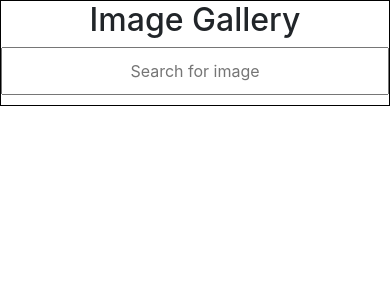
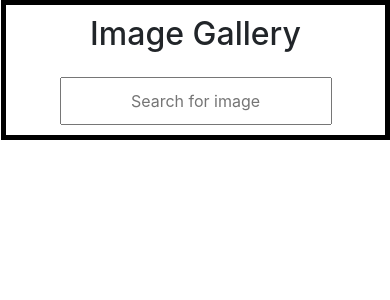
Before and after one commit to morbenrachel/responsiveGallery, a React (Create React App) app: page / in a window 390 px wide. Shown: the top 300 px of the page. Built offline with nearby package versions, Linux system fonts and the light colour scheme.

Commit message:
top container also responsive

```diff
--- a/src/App.css
+++ b/src/App.css
@@ -1,10 +1,20 @@
+.app {
+  display: grid;
+}
+
+h2 {
+  margin-top: 10px;
+  text-align: center;
+}
+
 .top-container {
-  text-align: center;
-  border: 1px solid black;
+  margin-left: 1px;
+  border: 5px solid black;
+  display: grid;
+  justify-content: center;
+  grid-template-rows: repeat(auto-fill, minmax(var(--auto-grid-min-size), 1fr));
+  grid-gap: 1rem;
   margin-bottom: 20px;
-  /* display: grid;
-  grid-gap: 1rem; */
-  /* grid-template-rows: repeat(auto-fit, minmax(19rem, 1fr)); */
 }
 
 .no-results {
@@ -14,12 +24,3 @@
 .drop-down-list {
   margin-bottom: 20px;
 }
-
-/* input {
-  text-align: center;
-  margin-bottom: 10px;
-  box-sizing: border-box;
-  width: 100%;
-  max-width: 500px;
-  padding: 10px;
-} */
--- a/src/App.js
+++ b/src/App.js
@@ -12,7 +12,7 @@ import _ from "lodash";
 export default class App extends React.Component {
   constructor(props) {
     super(props);
-    // localStorage.removeItem(constants.LOCAL_STORAGE_KEY); //********** */
+    localStorage.removeItem(constants.LOCAL_STORAGE_KEY); //********** */
     this.onSearch = _.debounce(this.onSearch, constants.DEBOUNCE_VALUE);
     const savedSearches = JSON.parse(
       localStorage.getItem(constants.LOCAL_STORAGE_KEY)
@@ -82,14 +82,18 @@ export default class App extends React.Component {
 
   render() {
     return (
-      <div>
+      <div className="app">
         <div className="top-container">
-          <h2>Image Gallery</h2>
+          <div>
+            <h2>Image Gallery</h2>
+          </div>
+
           <SearchInput
             value={this.state.searchValue}
             setSearchValue={this.setSearchValue}
             onSearch={this.onSearch}
           />
+
           {/* <div
             style={{
               display: "flex",
--- a/src/components/DropDownList.css
+++ b/src/components/DropDownList.css
@@ -2,5 +2,6 @@
   margin-bottom: 10px;
 }
 select {
+  max-width: 300px;
   margin-left: 10px;
 }
--- a/src/components/GridGallery.css
+++ b/src/components/GridGallery.css
@@ -1,10 +1,20 @@
 .image-grid {
+  /* display: grid;
+  grid-gap: 1rem;
+  grid-template-columns: repeat(auto-fit, minmax(19rem, 1fr)); */
+
+  --auto-grid-min-size: 16rem;
+
   display: grid;
+  grid-template-columns: repeat(
+    auto-fill,
+    minmax(var(--auto-grid-min-size), 1fr)
+  );
   grid-gap: 1rem;
-  grid-template-columns: repeat(auto-fit, minmax(19rem, 1fr));
 }
 
 img {
+  border: solid 5px black;
   display: flex;
   width: 100%;
   height: 100%;
```
Also changed, not shown: 1 other file (tests, documents, lock files or other folders).
